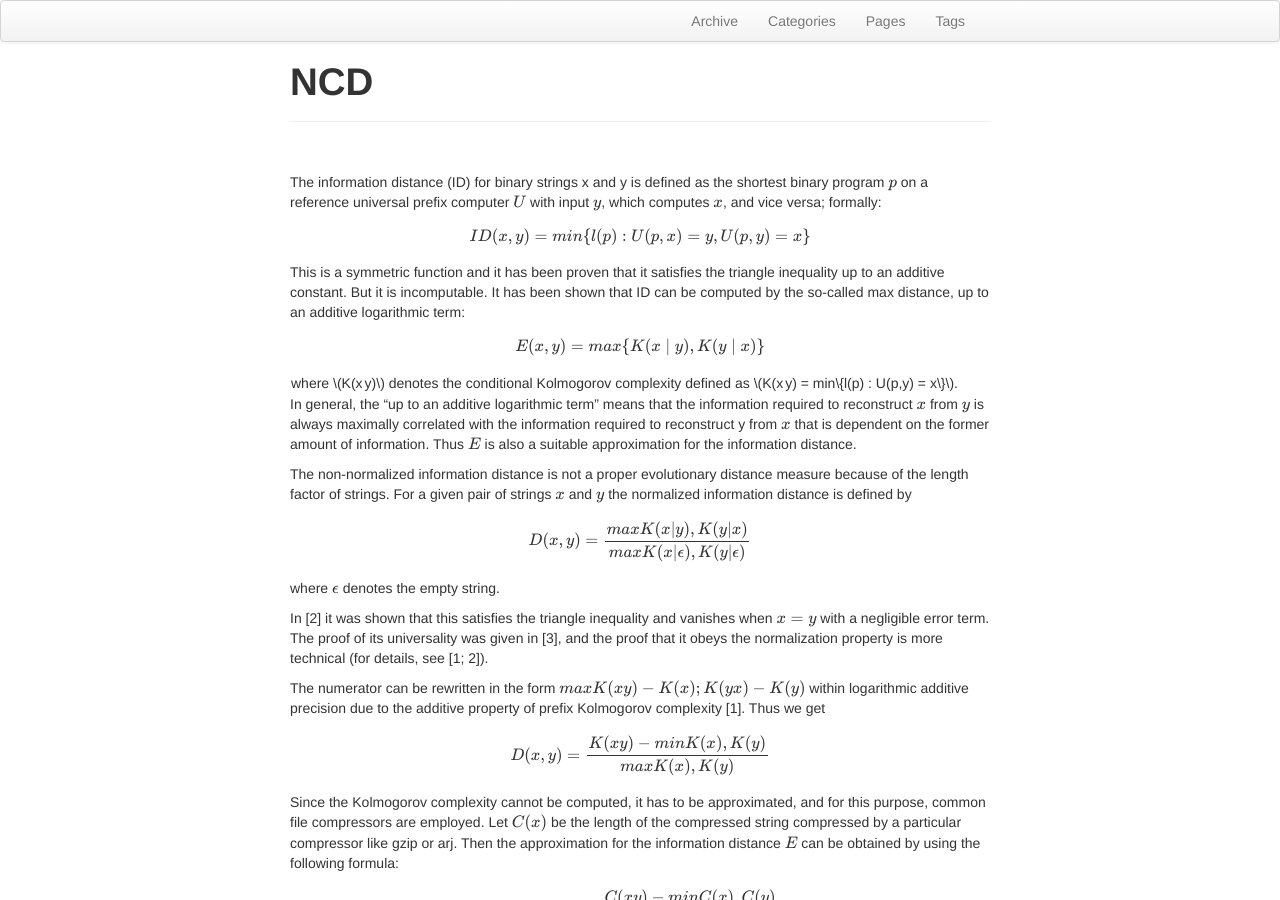
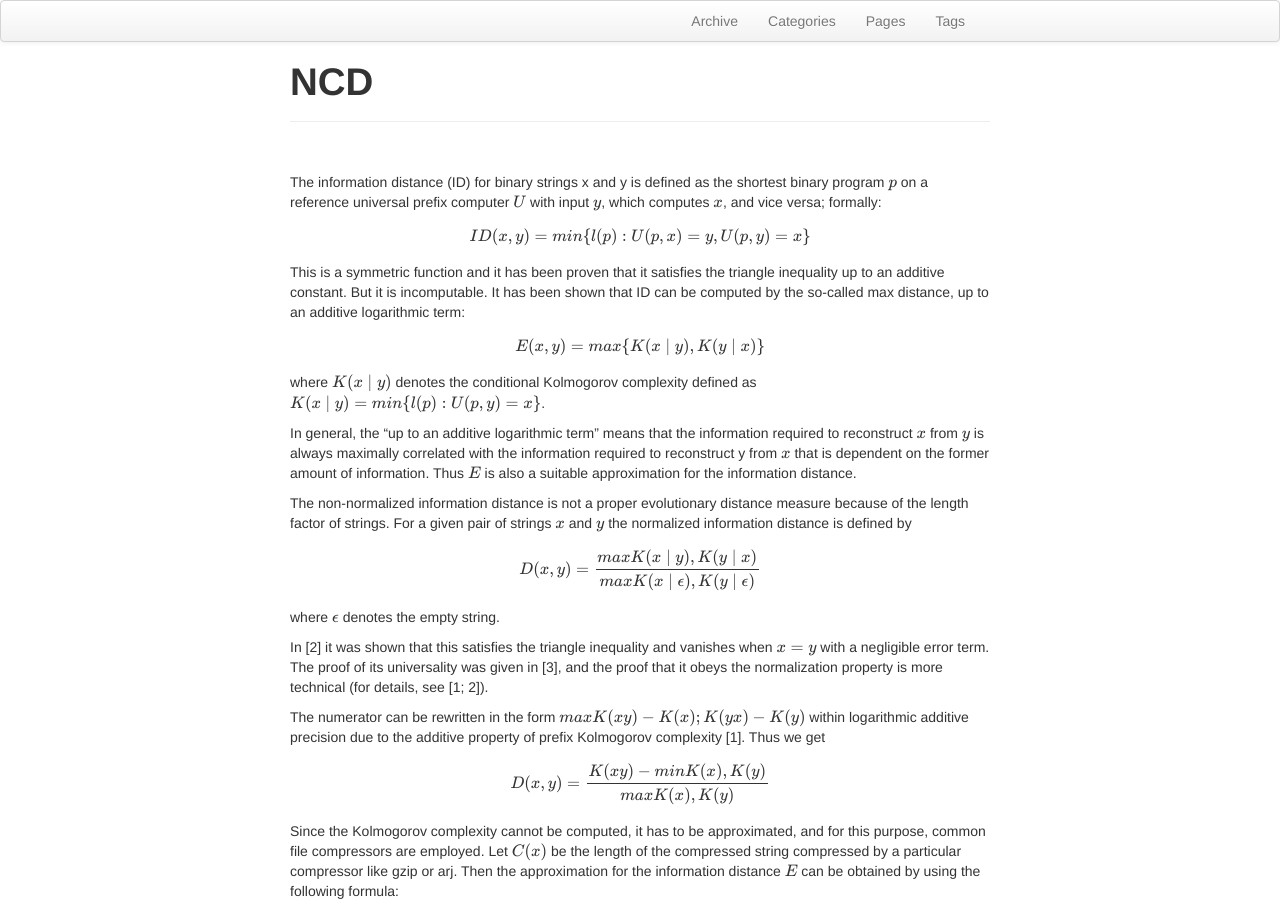
Before and after one commit to kfattila/kfattila.github.io, a Jekyll site: the page built from pages/NCD.md, in a window 1280 px wide and 900 px high. Built offline with Jekyll 4.4.1, drawn with Linux system fonts in a browser that asks for light colours; formulas are drawn with MathJax 3; comment, search, counter and statistics services are not loaded.

Commit message:
lectures

```diff
--- a/pages/NCD.md
+++ b/pages/NCD.md
@@ -13,7 +13,7 @@ This is a symmetric function and it has been proven that it satisfies the triang
 
 \\[E(x, y) = max\\{K(x\mid y), K(y\mid x)\\}\\]
 
-where \\(K(x|y)\\) denotes the conditional Kolmogorov complexity defined as \\(K(x|y) = min\\{l(p) : U(p,y) = x\\}\\).
+where \\(K(x\mid y)\\) denotes the conditional Kolmogorov complexity defined as \\(K(x\mid y) = min\\{l(p) : U(p,y) = x\\}\\).
 
 In general, the “up to an additive logarithmic term” means that the information required to reconstruct \\(x\\) from \\(y\\) is always maximally correlated with the information required to reconstruct y from \\(x\\) that is dependent on the former amount of information. Thus \\(E\\) is also a suitable approximation for the information distance.
 
@@ -21,7 +21,7 @@ The non-normalized information distance is not a proper evolutionary distance me
 because of the length factor of strings. For a given pair of strings \\(x\\) and \\(y\\) the
 normalized information distance is defined by
 
-\\[D(x,y) = \frac{max\{K(x|y),K(y|x)\}}{max\{K(x|\epsilon),K(y|\epsilon)\}} \\]
+\\[D(x,y) = \frac{max\{K(x\mid y),K(y\mid x)\}}{max\{K(x\mid\epsilon),K(y\mid\epsilon)\}} \\]
 where \\(\epsilon\\) denotes the empty string.
 
 In [2] it was shown that this satisfies the triangle inequality and vanishes when \\(x = y\\) with a negligible error term. The proof of its universality was given in [3], and the proof that it obeys the normalization property is more technical (for details, see [1; 2]).
```
